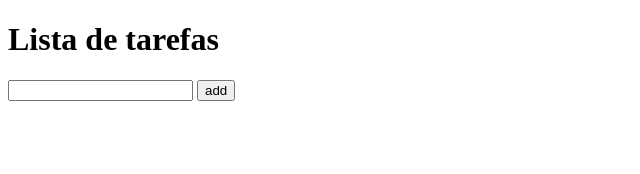
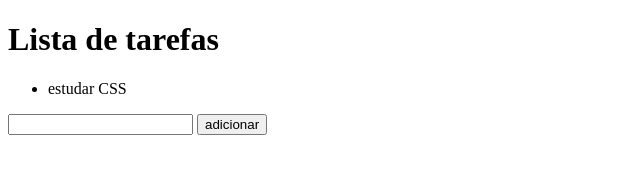
Before and after one commit to liviagoltz/to-do-list-img, a plain HTML site: page index.html in a window 1280 px wide. Shown: the whole page, without its empty margins (0-640 px from the left). Drawn offline with Linux system fonts and the light colour scheme.

Commit message:
Update index.html

```diff
--- a/index.html
+++ b/index.html
@@ -7,23 +7,32 @@
 </head>
 <body>
     <h1>Lista de tarefas</h1>
-    <ul>
+    <ul></ul>
+    <input>
+    <button onclick="add()">adicionar</button>
+    <script>
 
-    </ul>
-    <input>
-    <button onclick="add()">add</button>
-    <script>
+        const tarefas =['estudar CSS']
+
         function add(){
-        const ul = document.querySelector("ul")
         const input = document.querySelector("input")
         const tarefa = input.value
+        tarefas.push(tarefa)
+        input.value = ""
+        render()
+        }
 
+        function render(){
+        const ul = document.querySelector("ul")
+        ul.innerHTML = ""
+
+      tarefas.forEach(function (tarefa){
         const li = document.createElement("li")
         li.innerText = tarefa
         ul.appendChild(li)
-
-        input.value = ""
-        }
+      })
+    }
+        render()
     </script>
 </body>
 </html>
```
